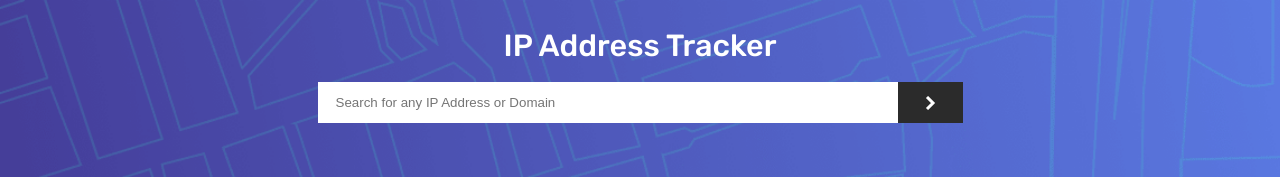
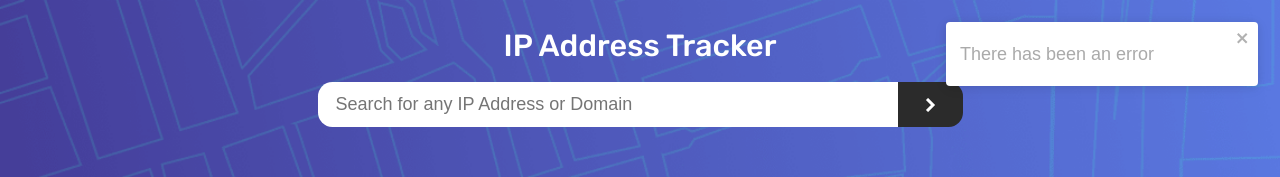
Before and after one commit to kristijan-kresic-hvar/ip_location_tracker_challenge, a React (Create React App) app: page / in a window 1280 px wide. Shown: the top 177 px of the page. Built offline with nearby package versions, Linux system fonts and the light colour scheme; no server answers.

Commit message:
Accessibility fixes, design, fixes, bug fixes & preparation for domain search functionality

```diff
--- a/package.json
+++ b/package.json
@@ -7,12 +7,15 @@
     "@testing-library/react": "^11.2.5",
     "@testing-library/user-event": "^12.7.1",
     "axios": "^0.21.1",
+    "is-ip": "^3.1.0",
+    "is-valid-domain": "0.0.17",
     "leaflet": "^1.7.1",
     "react": "^17.0.1",
     "react-dom": "^17.0.1",
     "react-leaflet": "^3.1.0",
     "react-lottie": "^1.2.3",
     "react-scripts": "4.0.2",
+    "react-toastify": "^7.0.3",
     "web-vitals": "^1.1.0"
   },
   "scripts": {
--- a/public/index.html
+++ b/public/index.html
@@ -2,8 +2,10 @@
 <html lang="en">
   <head>
     <meta charset="utf-8" />
+    <meta http-equiv="ScreenOrientation" content="autoRotate:disabled">
+    <meta http-equiv='X-UA-Compatible' content='IE=edge,chrome=1'>
     <link rel="icon" href="%PUBLIC_URL%/favicon-32x32.png" />
-    <meta name="viewport" content="width=device-width, initial-scale=1" />
+    <meta name="viewport" id="viewport" content="width=device-width,minimum-scale=1.0,maximum-scale=1.0,initial-scale=1.0" >
     <meta name="theme-color" content="#000000" />
     <meta
       name="description"
--- a/src/App.css
+++ b/src/App.css
@@ -25,6 +25,10 @@ body, html {
     position: absolute;
 }
 
+.app {
+    position: relative;
+}
+
 @media only screen and (max-width: 768px) {
     html {
         font-size: 14px;
@@ -32,5 +36,14 @@ body, html {
 
     html,body {
         height: 100%;
+        overflow: auto;
     }
 }
+
+ /* prevent user from using landscape on really small devices */
+ @media (min-device-width: 320px) and (min-device-height: 640px) and (orientation:landscape) {
+
+    .alert__container {
+        display: block !important;
+    }
+ }
--- a/src/App.js
+++ b/src/App.js
@@ -2,12 +2,18 @@ import './App.css';
 
 import Header from './components/Header/Header'
 import Map from './components/Map/Map'
+import RotateAlert from './components/Alerts/RotateAlert/RotateAlert'
+import ToastAlert from './components/Alerts/ToastAlert/ToastAlert'
 
 function App() {
   return (
     <div className="app">
       <Header />
       <Map />
+      {/* Testing state of toast messages */}
+      <ToastAlert message="There has been an error" />
+      {/* if the screen is rotated in landscape mode */}
+      <RotateAlert />
     </div>
   );
 }
--- a/src/api/index.js
+++ b/src/api/index.js
@@ -1,9 +1,8 @@
 import axios from 'axios'
-const API_BASE_URL = `https://geo.ipify.org/api/v1?apiKey=${process.env.REACT_APP_IPIFY_API_KEY}&ipAddress=`
 
-const getIPInfo = async (ipAddress) => {
+const getIPInfo = async (ipAddress = '', domain = '') => {
     try {
-        const result = await axios.get(API_BASE_URL + ipAddress)
+        const result = await axios.get(`https://geo.ipify.org/api/v1?apiKey=${process.env.REACT_APP_IPIFY_API_KEY}&ipAddress=${ipAddress}&domain=${domain}`)
 
         return result
     }
--- /dev/null
+++ b/src/components/Alerts/RotateAlert/RotateAlert.js
@@ -0,0 +1,15 @@
+import React from 'react'
+
+import alertBG from '../../../assets/images/rotate_alert.png'
+
+import './rotatealert.css'
+
+const RotateAlert = () => {
+    return (
+        <div className="alert__container">
+            <img src={alertBG} alt="rotate alert cover" />
+        </div>
+    )
+}
+
+export default RotateAlert
--- /dev/null
+++ b/src/components/Alerts/RotateAlert/rotatealert.css
@@ -0,0 +1,27 @@
+.alert__container {
+    position: absolute;
+    top: 0;
+    left: 0;
+    right: 0;
+    bottom: 0;
+    width: 100%;
+    height: 100%;
+    z-index: 10;
+    pointer-events: none;
+    -webkit-user-select: none;
+    -moz-user-select: none;
+    -ms-user-select: none;
+    user-select: none;
+    display: none;
+}
+
+.alert__container img {
+    width: 100%;
+    height: 100%;
+    pointer-events: none;
+    -webkit-user-select: none;
+    -moz-user-select: none;
+    -ms-user-select: none;
+    user-select: none;
+    object-fit: cover;
+}
--- /dev/null
+++ b/src/components/Alerts/ToastAlert/ToastAlert.js
@@ -0,0 +1,19 @@
+import React, { useEffect } from 'react'
+import { toast, ToastContainer } from 'react-toastify';
+
+import 'react-toastify/dist/ReactToastify.css';
+
+const ToastAlert = ({ message }) => {
+
+    const notify = () => toast(message)
+
+    useEffect(() => {
+        notify()
+    }, [message])
+
+    return (
+        <ToastContainer />
+    )
+}
+
+export default ToastAlert
--- a/src/components/Header/Header.js
+++ b/src/components/Header/Header.js
@@ -1,4 +1,7 @@
 import React, { useState } from 'react'
+
+import isValidDomain from 'is-valid-domain'
+import isIp from 'is-ip'
 
 import { truncate, checkIfExists } from '../../helpers'
 
@@ -14,7 +17,14 @@ const Header = () => {
     // extract stuff from the global state, add the dispatch action to change them afterwards
     const [{ isLoading, ip, location, timezone, isp, lng, lat }, dispatch] = useDataLayerValue()
 
+    // Input field value
     const [searchValue, setSearchValue] = useState('')
+
+    // user searched terms
+    const [desiredIP, setDesiredIP] = useState('')
+    const [desiredDomain, setDesiredDomain] = useState('')
+
+    // accessibility states
     const [isFocused, setIsFocused] = useState(false)
     const [windowWidth] = useState(window.innerWidth)
 
@@ -25,6 +35,7 @@ const Header = () => {
             return
         }
 
+        // Prevent spamming the same request
         if(searchValue === ip) {
             return
         }
@@ -38,7 +49,7 @@ const Header = () => {
                 isLoading: true
             })
 
-            const data = await getIPInfo(searchValue)
+            const data = await getIPInfo('', searchValue)
 
             // set new data to the global state
             dispatch({
@@ -83,8 +94,6 @@ const Header = () => {
         }
     }
 
-    console.log(searchValue)
-
     return (
         <header className="header" style={{ background: `url('${patternBG}')`, backgroundRepeat: 'no-repeat', backgroundSize: 'cover' }}>
             <div className="header__container">
--- a/src/components/Header/header.css
+++ b/src/components/Header/header.css
@@ -33,10 +33,16 @@
 .header__searchwrap input[type=text] {
     width: 90%;
     max-width: 580px;
-    height: 2.3rem;
+    height: 2.5rem;
     outline-color: transparent;
     border: none;
+    font-size: 1rem;
     padding: 0 1rem;
+    border-radius: 0.8rem 0 0 0.8rem;
+    -webkit-border-radius: 0.8rem 0 0 0.8rem;
+    -moz-border-radius: 0.8rem 0 0 0.8rem;
+    -ms-border-radius: 0.8rem 0 0 0.8rem;
+    -o-border-radius: 0.8rem 0 0 0.8rem;
 }
 
 .header__searchwrap input[type=text]:focus {
@@ -47,6 +53,8 @@
 .header__searchwrap button {
     height: 100%;
     padding: 0 1.5rem;
+    border-radius: 0 0.8rem 0.8rem 0;
+    margin: 0;
     outline: none;
     border: none;
     display: flex;
@@ -54,6 +62,10 @@
     justify-content: center;
     cursor: pointer;
     background-color: var(--very-dark-grey);
+    -webkit-border-radius: 0 0.8rem 0.8rem 0;
+    -moz-border-radius: 0 0.8rem 0.8rem 0;
+    -ms-border-radius: 0 0.8rem 0.8rem 0;
+    -o-border-radius: 0 0.8rem 0.8rem 0;
 }
 
 .header__searchwrap button:hover {
@@ -62,6 +74,7 @@
 
 .header__results {
     width: 80%;
+    max-width: 1500px;
     padding: 1.5rem;
     z-index: 2;
     position: absolute;
--- a/src/components/Map/map.css
+++ b/src/components/Map/map.css
@@ -9,10 +9,13 @@
     top: 0 !important;
     bottom: 0 !important;
     width: 100% !important;
+    height: 100% !important;
     z-index: 1;
 }
 
-.leaflet-control-container { position: absolute; right: 56px; bottom: 80px; }
+.leaflet-control-container { position: absolute; right: 56px; bottom: 105px; }
+
+.leaflet-control-attribution, .leaflet-control-scale-line { display: none !important; }
 
 @media only screen and (max-width: 768px) {
     .map__container {
```
Also changed, not shown: src/assets/images/rotate_alert.png (added), src/components/Alerts/ToastAlert/toastalert.css (added), 1 other file (tests, documents, lock files or other folders).
